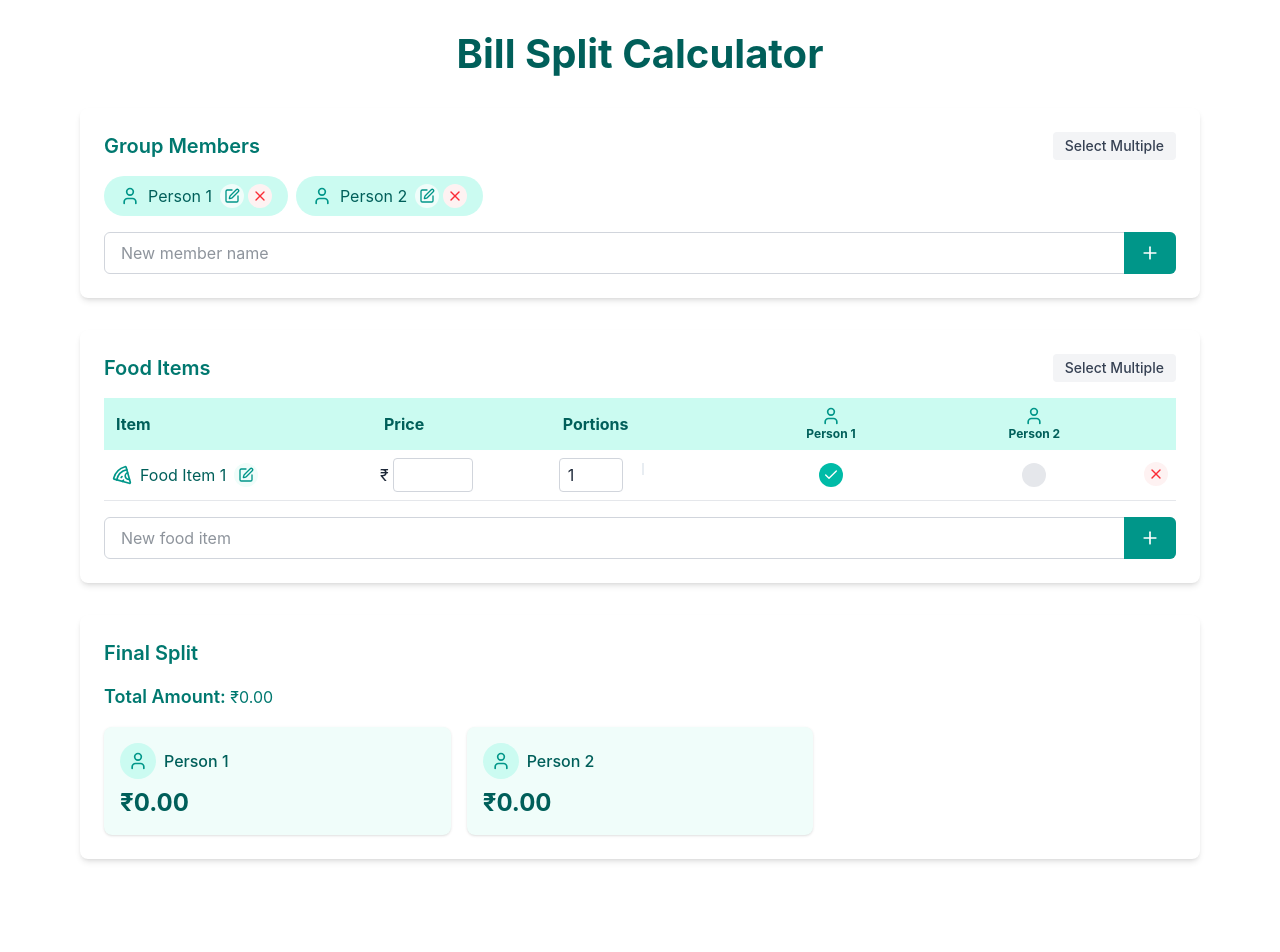
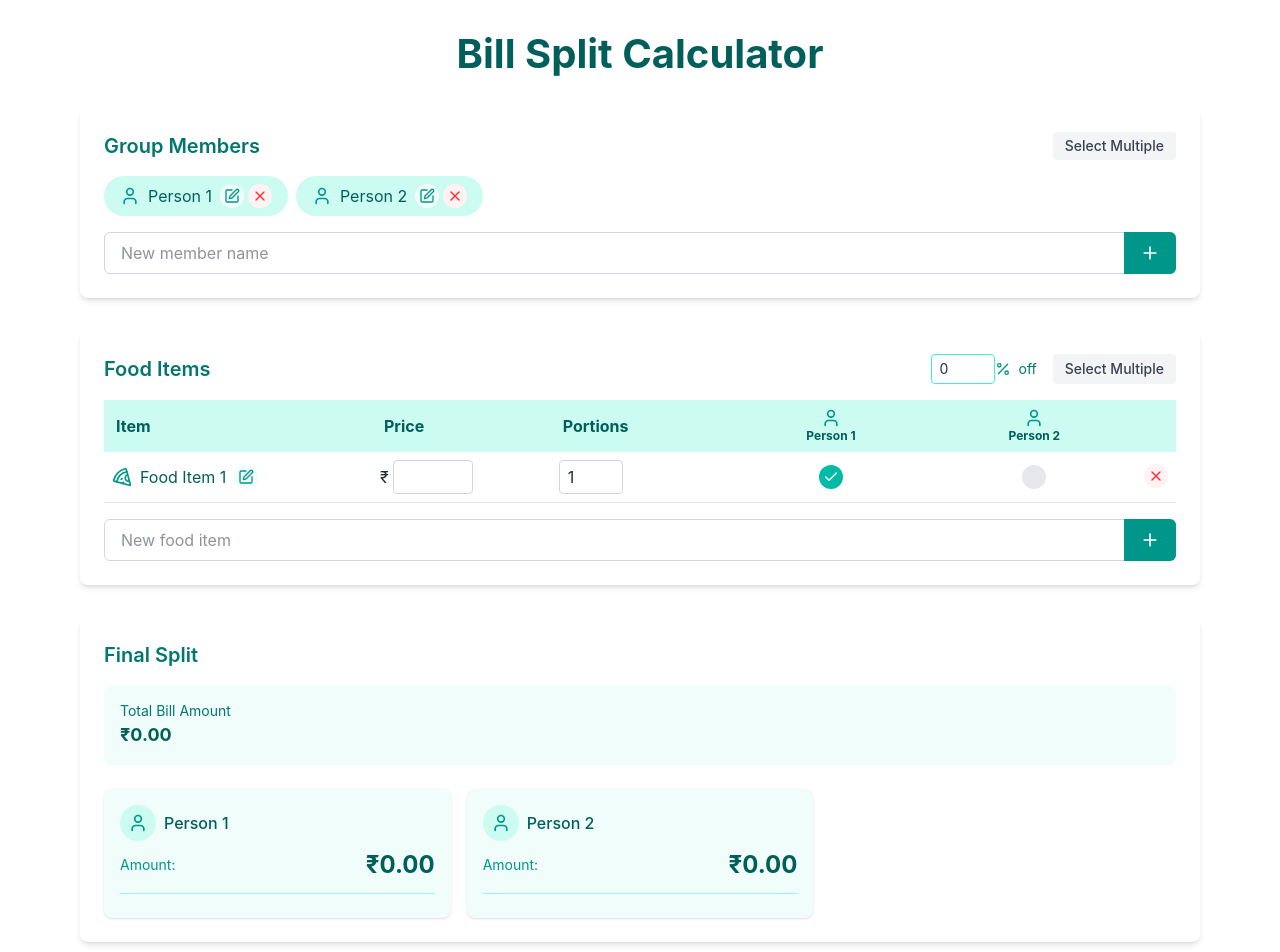
Before and after one commit to vizhx/split-calculator, a React (Vite) app: page / in a window 1280 px wide. Shown: the top 952 px of the page. Before the commit the page ends 891 px from the top, so only its background shows below. Built offline with nearby package versions, Linux system fonts and the light colour scheme.

Commit message:
discount calculation and item exclusion from discount

```diff
--- a/src/BillCalculatorApp.jsx
+++ b/src/BillCalculatorApp.jsx
@@ -9,24 +9,27 @@ const BillSplitCalculator = () => {
     { id: 2, name: "Person 2", icon: "user" },
   ]);
   const [items, setItems] = useState([
-    { id: 1, name: "Food Item 1", price: 0, consumers: [1], totalPortions: 1 },
+    { id: 1, name: "Food Item 1", price: 0, consumers: [1], totalPortions: 1, discountExempt: false },
   ]);
   const [nextMemberId, setNextMemberId] = useState(3);
   const [nextItemId, setNextItemId] = useState(2);
   const [calculations, setCalculations] = useState({});
+  const [discountPercentage, setDiscountPercentage] = useState(0);
 
   // Calculate each person's share whenever items or members change
   useEffect(() => {
     calculateShares();
-  }, [items, members]);
+  }, [items, members, discountPercentage]);
 
   const calculateShares = () => {
     const memberShares = {};
     const memberTotals = {};
+    let totalDiscount = 0;
 
     // Initialize totals for each member
     members.forEach(member => {
       memberTotals[member.id] = 0;
+      memberShares[member.id] = [];
     });
 
     // Calculate each item's share per consumer
@@ -36,13 +39,23 @@ const BillSplitCalculator = () => {
       const price = parseFloat(item.price);
       if (isNaN(price) || price <= 0) return;
 
+      // Apply discount if applicable
+      const isDiscountApplicable = discountPercentage > 0 && !item.discountExempt;
+      const discountMultiplier = isDiscountApplicable ? (1 - discountPercentage / 100) : 1;
+      const effectivePrice = price * discountMultiplier;
+
+      // Track total discount amount
+      if (isDiscountApplicable) {
+        totalDiscount += price - effectivePrice;
+      }
+
       // If using portions (totalPortions > 1)
       if (item.totalPortions > 1 && item.portions) {
         const totalAllocatedPortions = item.totalPortions;
         if (totalAllocatedPortions <= 0) return;
 
         // Calculate price per portion
-        const pricePerPortion = price / totalAllocatedPortions;
+        const pricePerPortion = effectivePrice / totalAllocatedPortions;
 
         // Assign costs based on portions
         item.consumers.forEach(memberId => {
@@ -50,15 +63,13 @@ const BillSplitCalculator = () => {
           if (memberPortion > 0) {
             const share = pricePerPortion * memberPortion;
 
-            if (!memberShares[memberId]) {
-              memberShares[memberId] = [];
-            }
-
             memberShares[memberId].push({
               itemId: item.id,
               itemName: item.name,
               amount: share,
-              portions: memberPortion
+              portions: memberPortion,
+              originalPrice: price,
+              discounted: isDiscountApplicable
             });
 
             memberTotals[memberId] += share;
@@ -67,18 +78,16 @@ const BillSplitCalculator = () => {
       }
       // Equal split
       else {
-        const sharePerPerson = price / item.consumers.length;
+        const sharePerPerson = effectivePrice / item.consumers.length;
 
         item.consumers.forEach(memberId => {
-          if (!memberShares[memberId]) {
-            memberShares[memberId] = [];
-          }
-
           memberShares[memberId].push({
             itemId: item.id,
             itemName: item.name,
             amount: sharePerPerson,
-            portions: 1
+            portions: 1,
+            originalPrice: price,
+            discounted: isDiscountApplicable
           });
 
           memberTotals[memberId] += sharePerPerson;
@@ -92,7 +101,9 @@ const BillSplitCalculator = () => {
     setCalculations({
       memberShares,
       memberTotals,
-      totalBill
+      totalBill,
+      totalDiscount,
+      itemizedBreakdown: true
     });
   };
 
@@ -173,7 +184,8 @@ const BillSplitCalculator = () => {
         name: name,
         price: 0,
         consumers: [],
-        totalPortions: 1 // Default to 1 portion (equal split)
+        totalPortions: 1, // Default to 1 portion (equal split)
+        discountExempt: false // Default to applying discounts
       },
     ]);
     setNextItemId(nextItemId + 1);
@@ -269,6 +281,7 @@ const BillSplitCalculator = () => {
     );
   };
 
+
   const updatePortions = (itemId, totalPortions, portions) => {
     setItems(
       items.map((item) => {
@@ -278,6 +291,23 @@ const BillSplitCalculator = () => {
             totalPortions,
             portions: totalPortions > 1 ? portions : undefined
           };
+        }
+        return item;
+      })
+    );
+  };
+
+  // New handler for discount percentage updates
+  const updateDiscount = (percentage) => {
+    setDiscountPercentage(percentage);
+  };
+
+  // New handler for toggling discount exemption for an item
+  const toggleDiscountExempt = (itemId) => {
+    setItems(
+      items.map((item) => {
+        if (item.id === itemId) {
+          return { ...item, discountExempt: !item.discountExempt };
         }
         return item;
       })
@@ -308,6 +338,9 @@ const BillSplitCalculator = () => {
         onUpdatePrice={updatePrice}
         onToggleConsumer={toggleConsumer}
         onUpdatePortions={updatePortions}
+        discountPercentage={discountPercentage}
+        onUpdateDiscount={updateDiscount}
+        onToggleDiscountExempt={toggleDiscountExempt}
       />
 
       <ResultsSection
--- a/src/components/ItemsSection.jsx
+++ b/src/components/ItemsSection.jsx
@@ -1,5 +1,5 @@
 import { useState, useEffect } from "react";
-import { X, Plus, Edit, Check, Trash2, Pizza, User, PieChart } from "lucide-react";
+import { X, Plus, Edit, Check, Trash2, Pizza, User, Percent, ShieldOff, PieChart } from "lucide-react";
 import InputWithButton from "./InputWithButton"; // Assuming this component exists
 
 // Component to render the portion pie chart icon
@@ -206,6 +206,9 @@ const ItemsSection = ({
     onUpdatePrice,
     onToggleConsumer,
     onUpdatePortions,
+    onUpdateDiscount, // New prop for handling discount updates
+    onToggleDiscountExempt, // New prop for handling discount exemption
+    discountPercentage = 0, // New prop for discount percentage
 }) => {
     const [newItemName, setNewItemName] = useState("");
     const [itemMultiSelectMode, setItemMultiSelectMode] = useState(false);
@@ -213,6 +216,11 @@ const ItemsSection = ({
     const [editingItemId, setEditingItemId] = useState(null);
     const [editName, setEditName] = useState("");
     const [portionModal, setPortionModal] = useState(null);
+    const [showDiscountInput, setShowDiscountInput] = useState(discountPercentage > 0);
+
+    useEffect(() => {
+        setShowDiscountInput(discountPercentage > 0);
+    }, [discountPercentage]);
 
     const handleAddItem = () => {
         onAddItem(newItemName);
@@ -252,6 +260,16 @@ const ItemsSection = ({
         setEditingItemId(null);
         setEditName("");
 
+    };
+
+    const handleDiscountChange = (e) => {
+        const value = parseFloat(e.target.value) || 0;
+        onUpdateDiscount(Math.max(0, Math.min(100, value)));
+    };
+
+    // New handler for toggling discount exemption for an item
+    const handleToggleDiscountExempt = (itemId) => {
+        onToggleDiscountExempt(itemId);
     };
 
     // Handle Enter key press
@@ -443,6 +461,20 @@ const ItemsSection = ({
             <div className="flex justify-between items-center mb-4">
                 <h2 className="text-xl font-semibold text-teal-700">Food Items</h2>
                 <div className="flex space-x-2">
+                    {/* Discount Input */}
+                    <div className="flex items-center mr-4">
+
+                        <input
+                            type="number"
+                            min="0"
+                            max="100"
+                            value={discountPercentage}
+                            onChange={handleDiscountChange}
+                            className="w-16 px-2 py-1 border border-teal-300 rounded text-sm focus:outline-none focus:ring-1 focus:ring-teal-500"
+                            placeholder="0%"
+                        />
+                        <Percent className="h-4 w-4 text-teal-600 mr-1" /><span className="ml-1 text-sm text-teal-700">off</span>
+                    </div>
                     <button
                         onClick={toggleItemMultiSelectMode}
                         className={`px-3 py-1 rounded text-sm font-medium transition-colors ${itemMultiSelectMode
@@ -477,6 +509,14 @@ const ItemsSection = ({
                             <th className="p-2 ps-3 text-left w-1/4 text-teal-800">Item</th>
                             <th className="p-2 ps-3 text-left w-1/6 text-teal-800">Price</th>
                             <th className="p-2 ps-3 text-left w-1/6 text-teal-800">Portions</th>
+                            {discountPercentage > 0 && (
+                                <th className="p-2 w-16 text-center text-teal-800">
+                                    <div className="flex items-center justify-center">
+                                        <span className="text-xs">No Discount</span>
+                                    </div>
+                                </th>
+                            )}
+
                             {members.map((member) => (
                                 <th key={member.id} className="p-2 text-center">
                                     <div className="flex flex-col items-center">
@@ -586,13 +626,14 @@ const ItemsSection = ({
                                             className="w-16 px-2 py-1 border border-gray-300 rounded focus:outline-none focus:ring-1 focus:ring-teal-500 text-gray-800"
                                         />
 
-                                        <div className="ml-2">
+                                        {item.totalPortions > 1 && (<div className="ml-2">
                                             <PortionPieChart
                                                 totalPortions={item.totalPortions || 1}
                                                 allocatedPortions={getTotalAllocatedPortions(item)}
                                                 size={24}
                                             />
-                                        </div>
+                                        </div>)}
+
 
                                         {item.totalPortions > 1 && (
                                             <span className="ml-1 text-xs text-teal-600">
@@ -601,6 +642,30 @@ const ItemsSection = ({
                                         )}
                                     </div>
                                 </td>
+                                {/* Discount Exemption Column - Only visible when discount > 0 */}
+                                {discountPercentage > 0 && (
+                                    <td className="p-2 text-center">
+                                        <div className="flex items-center justify-center space-x-1">
+                                        <button
+                                            onClick={(e) => {
+                                                e.stopPropagation();
+                                                handleToggleDiscountExempt(item.id);
+                                            }}
+                                            className={`w-6 h-6 rounded-full flex-shrink-0 inline-flex items-center justify-center ${
+                                                item.discountExempt
+                                                    ? "bg-red-500 text-white"
+                                                    : "bg-gray-200"
+                                            }`}
+                                            title={item.discountExempt ? "No discount applied" : "Discount applied"}
+                                            type="button"
+                                        >
+                                            {item.discountExempt && (
+                                                <ShieldOff className="h-4 w-4" />
+                                            )}
+                                        </button>
+                                        </div>
+                                    </td>
+                                )}
                                 {members.map((member) => (
                                     <td key={member.id} className="p-2 text-center">
                                         <div className="flex items-center justify-center space-x-1">
--- a/src/components/ResultsSection.jsx
+++ b/src/components/ResultsSection.jsx
@@ -1,17 +1,35 @@
 import { User } from "lucide-react";
 
 const ResultsSection = ({ members, calculations }) => {
-  const totalAmount = Object.values(calculations.memberTotals || {}).reduce((acc, curr) => acc + curr, 0);
-
   return (
     <div className="bg-white p-6 rounded-lg shadow-md">
       <h2 className="text-xl font-semibold mb-4 text-teal-700">
         Final Split
       </h2>
-           <div className="mb-4 text-teal-700">
-              <strong className="text-lg font-semibold ">Total Amount:</strong> ₹{totalAmount.toFixed(2)}
+
+      {/* Total Amount */}
+      <div className="mb-6 p-4 bg-teal-50 rounded-lg">
+        <div className="flex flex-col md:flex-row md:justify-between">
+          <div className="flex flex-col mb-3 md:mb-0">
+            <span className="text-sm text-teal-700">Total Bill Amount</span>
+            <span className="text-lg font-bold text-teal-800">₹{(calculations.totalBill + calculations.totalDiscount).toFixed(2)}</span>
+          </div>
+          {calculations.totalDiscount > 0 && (
+            <>
+              <div className="flex flex-col mb-3 md:mb-0">
+                <span className="text-sm text-teal-700">Discount Applied</span>
+                <span className="text-lg font-bold text-teal-800">-₹{calculations.totalDiscount.toFixed(2)}</span>
+              </div>
+              <div className="flex flex-col">
+                <span className="text-sm text-teal-700">Final Amount</span>
+                <span className="text-lg font-bold text-teal-800">₹{(calculations.totalBill || 0).toFixed(2)}</span>
+              </div>
+            </>
+          )}
+        </div>
       </div>
 
+      {/* Member Cards */}
       <div className="grid grid-cols-1 md:grid-cols-2 lg:grid-cols-3 gap-4">
         {members.map((member) => (
           <div key={member.id} className="bg-teal-50 p-4 rounded-lg shadow">
@@ -23,8 +41,25 @@ const ResultsSection = ({ members, calculations }) => {
                 {member.name}
               </h3>
             </div>
-                      <div className="text-2xl font-bold text-teal-800">
+            <div className="flex flex-col">
+              <div className="flex justify-between items-center mb-1">
+                <span className="text-sm text-teal-600">Amount:</span>
+                <span className="text-2xl font-bold text-teal-800">
                   ₹{(calculations.memberTotals?.[member.id] || 0).toFixed(2)}
+                </span>
+              </div>
+              {calculations.itemizedBreakdown && calculations.memberShares[member.id] && (
+                <div className="mt-2 text-xs text-teal-600">
+                  <div className="border-t border-teal-200 pt-2">
+                    {calculations.memberShares[member.id].map((item, idx) => (
+                      <div key={idx} className="flex justify-between mb-1">
+                        <span className="truncate max-w-32">{item.itemName}</span>
+                        <span>₹{item.amount.toFixed(2)}</span>
+                      </div>
+                    ))}
+                  </div>
+                </div>
+              )}
             </div>
           </div>
         ))}
```
Lines whose indentation alone changed are shown as unchanged.
